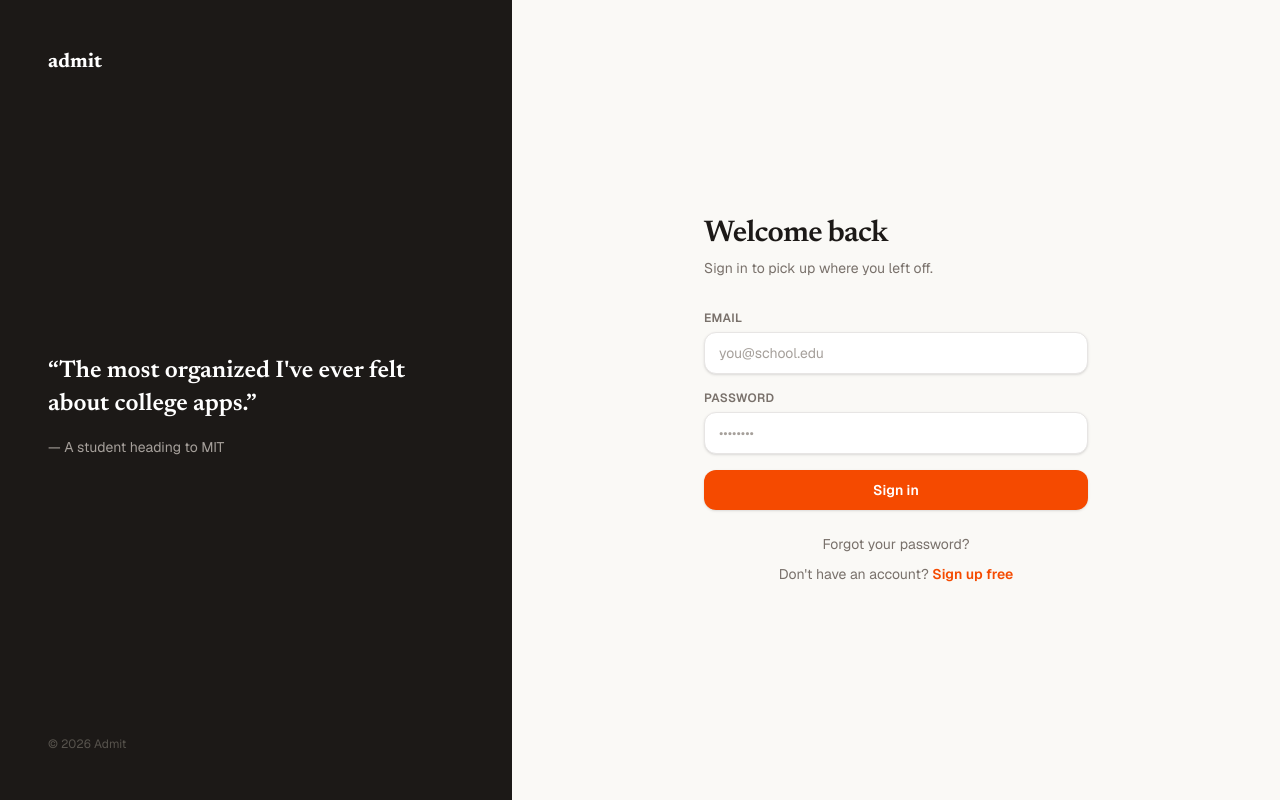
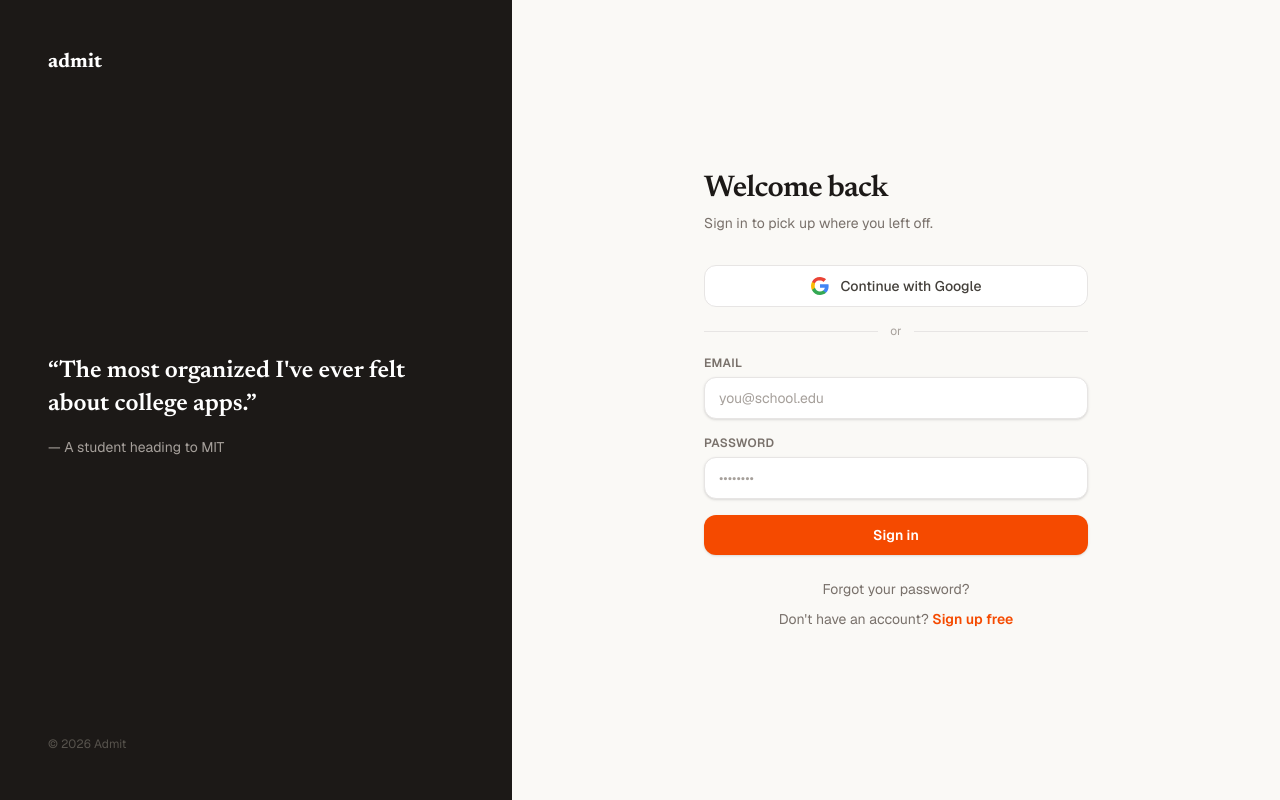
Before and after one commit to vandhithande/admit, a Next.js app: page /login in a window 1280 px wide. Built offline with nearby package versions, Linux system fonts and the light colour scheme.

Commit message:
Add Google OAuth sign-in to login and signup pages

```diff
--- a/app/login/login-form.tsx
+++ b/app/login/login-form.tsx
@@ -18,6 +18,16 @@
   const [password, setPassword] = useState("");
   const [error, setError] = useState<string | null>(null);
   const [loading, setLoading] = useState(false);
+  const [googleLoading, setGoogleLoading] = useState(false);
+
+  async function signInWithGoogle() {
+    setGoogleLoading(true);
+    const supabase = createClient();
+    await supabase.auth.signInWithOAuth({
+      provider: "google",
+      options: { redirectTo: `${window.location.origin}/auth/callback` },
+    });
+  }
 
   async function onSubmit(e: FormEvent) {
     e.preventDefault();
@@ -74,7 +84,29 @@
             Sign in to pick up where you left off.
           </p>
 
-          <form onSubmit={onSubmit} className="mt-8 space-y-4">
+          <button
+            type="button"
+            onClick={() => void signInWithGoogle()}
+            disabled={googleLoading}
+            className="mt-8 flex w-full items-center justify-center gap-3 rounded-xl border border-stone-200 dark:border-stone-700 py-2.5 text-sm font-medium text-stone-700 dark:text-stone-300 transition-colors hover:bg-stone-50 dark:hover:bg-stone-800 disabled:opacity-60"
+            style={{ background: "var(--bg-card)" }}
+          >
+            <svg width="18" height="18" viewBox="0 0 18 18" fill="none" xmlns="http://www.w3.org/2000/svg">
+              <path d="M17.64 9.2c0-.637-.057-1.251-.164-1.84H9v3.481h4.844c-.209 1.125-.843 2.078-1.796 2.717v2.258h2.908c1.702-1.567 2.684-3.874 2.684-6.615z" fill="#4285F4"/>
+              <path d="M9 18c2.43 0 4.467-.806 5.956-2.184l-2.908-2.258c-.806.54-1.837.86-3.048.86-2.344 0-4.328-1.584-5.036-3.711H.957v2.332A8.997 8.997 0 0 0 9 18z" fill="#34A853"/>
+              <path d="M3.964 10.707A5.41 5.41 0 0 1 3.682 9c0-.593.102-1.17.282-1.707V4.961H.957A8.996 8.996 0 0 0 0 9c0 1.452.348 2.827.957 4.039l3.007-2.332z" fill="#FBBC05"/>
+              <path d="M9 3.58c1.321 0 2.508.454 3.44 1.345l2.582-2.58C13.463.891 11.426 0 9 0A8.997 8.997 0 0 0 .957 4.961L3.964 6.293C4.672 4.166 6.656 3.58 9 3.58z" fill="#EA4335"/>
+            </svg>
+            {googleLoading ? "Redirecting…" : "Continue with Google"}
+          </button>
+
+          <div className="mt-4 flex items-center gap-3">
+            <div className="h-px flex-1 bg-stone-200 dark:bg-stone-700" />
+            <span className="text-xs text-stone-400">or</span>
+            <div className="h-px flex-1 bg-stone-200 dark:bg-stone-700" />
+          </div>
+
+          <form onSubmit={onSubmit} className="mt-4 space-y-4">
             <div>
               <label htmlFor="email" className="block text-xs font-semibold uppercase tracking-wide text-stone-500 dark:text-stone-400">Email</label>
               <input id="email" name="email" type="email" autoComplete="email" required value={email}
--- a/app/signup/page.tsx
+++ b/app/signup/page.tsx
@@ -16,6 +16,16 @@
   const [error, setError] = useState<string | null>(null);
   const [loading, setLoading] = useState(false);
   const [notice, setNotice] = useState<string | null>(null);
+  const [googleLoading, setGoogleLoading] = useState(false);
+
+  async function signInWithGoogle() {
+    setGoogleLoading(true);
+    const supabase = createClient();
+    await supabase.auth.signInWithOAuth({
+      provider: "google",
+      options: { redirectTo: `${window.location.origin}/auth/callback` },
+    });
+  }
 
   async function onSubmit(e: FormEvent) {
     e.preventDefault();
@@ -70,7 +80,29 @@
           </h1>
           <p className="mt-1.5 text-sm text-stone-500 dark:text-stone-400">Free forever. No credit card needed.</p>
 
-          <form onSubmit={onSubmit} className="mt-8 space-y-4">
+          <button
+            type="button"
+            onClick={() => void signInWithGoogle()}
+            disabled={googleLoading}
+            className="mt-8 flex w-full items-center justify-center gap-3 rounded-xl border border-stone-200 dark:border-stone-700 py-2.5 text-sm font-medium text-stone-700 dark:text-stone-300 transition-colors hover:bg-stone-50 dark:hover:bg-stone-800 disabled:opacity-60"
+            style={{ background: "var(--bg-card)" }}
+          >
+            <svg width="18" height="18" viewBox="0 0 18 18" fill="none" xmlns="http://www.w3.org/2000/svg">
+              <path d="M17.64 9.2c0-.637-.057-1.251-.164-1.84H9v3.481h4.844c-.209 1.125-.843 2.078-1.796 2.717v2.258h2.908c1.702-1.567 2.684-3.874 2.684-6.615z" fill="#4285F4"/>
+              <path d="M9 18c2.43 0 4.467-.806 5.956-2.184l-2.908-2.258c-.806.54-1.837.86-3.048.86-2.344 0-4.328-1.584-5.036-3.711H.957v2.332A8.997 8.997 0 0 0 9 18z" fill="#34A853"/>
+              <path d="M3.964 10.707A5.41 5.41 0 0 1 3.682 9c0-.593.102-1.17.282-1.707V4.961H.957A8.996 8.996 0 0 0 0 9c0 1.452.348 2.827.957 4.039l3.007-2.332z" fill="#FBBC05"/>
+              <path d="M9 3.58c1.321 0 2.508.454 3.44 1.345l2.582-2.58C13.463.891 11.426 0 9 0A8.997 8.997 0 0 0 .957 4.961L3.964 6.293C4.672 4.166 6.656 3.58 9 3.58z" fill="#EA4335"/>
+            </svg>
+            {googleLoading ? "Redirecting…" : "Continue with Google"}
+          </button>
+
+          <div className="mt-4 flex items-center gap-3">
+            <div className="h-px flex-1 bg-stone-200 dark:bg-stone-700" />
+            <span className="text-xs text-stone-400">or</span>
+            <div className="h-px flex-1 bg-stone-200 dark:bg-stone-700" />
+          </div>
+
+          <form onSubmit={onSubmit} className="mt-4 space-y-4">
             <div>
               <label htmlFor="email" className="block text-xs font-semibold uppercase tracking-wide text-stone-500 dark:text-stone-400">Email</label>
               <input id="email" name="email" type="email" autoComplete="email" required value={email}
```
